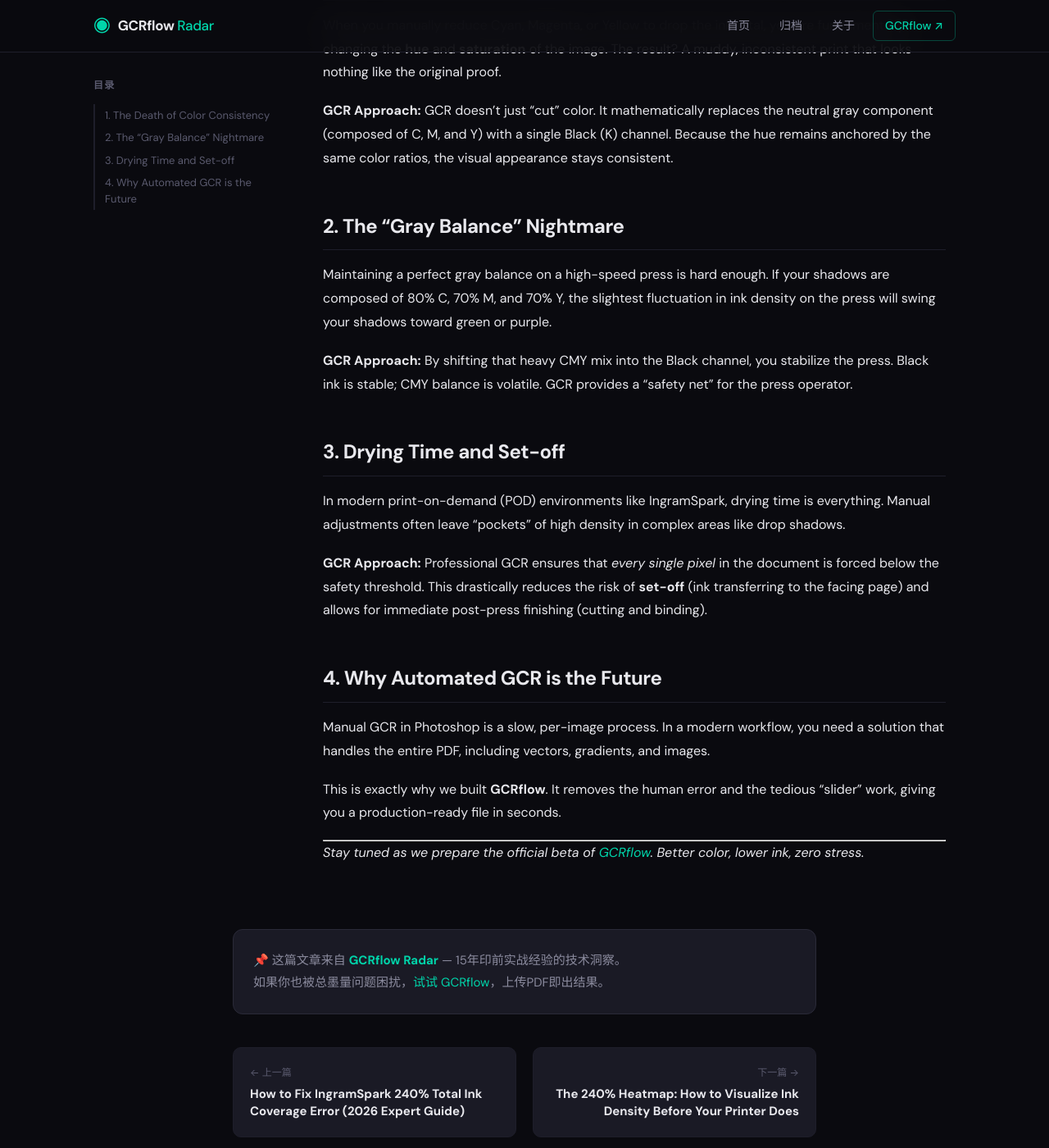
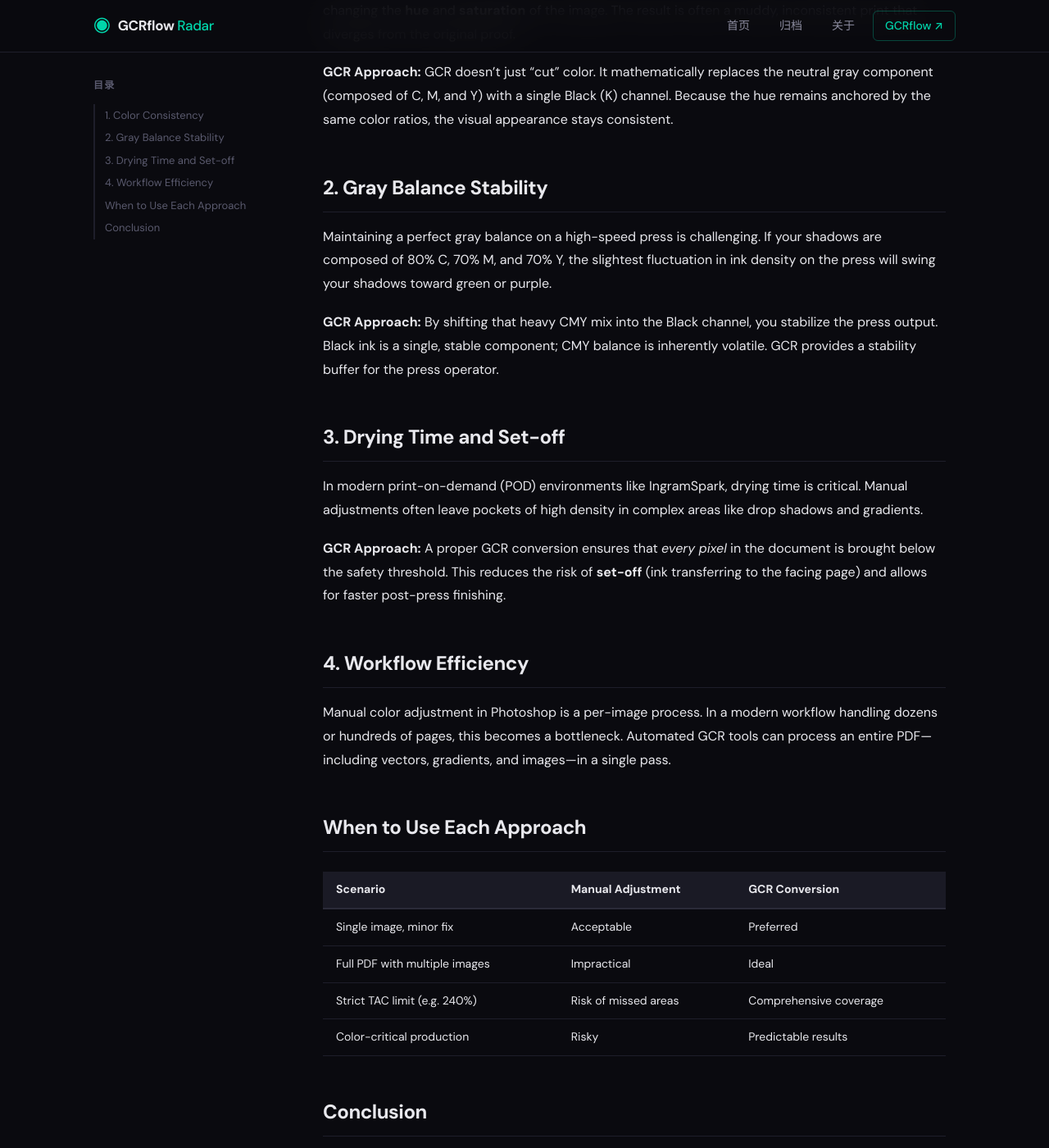
Before and after one commit to L6891244/gcrflow-radar, a Jekyll site: the page built from _posts/2026-02-23-gcr-vs-manual-adjustments.md, in a window 1280 px wide and 1400 px high, scrolled down 744 px. Shown: the whole window at 82% size. Built offline with Jekyll 4.4.1, drawn with Linux system fonts in a browser that asks for light colours; some of the changed text lies outside the part shown.

Commit message:
refine: neutral comparison title, fix date, add comparison table

```diff
--- a/_posts/2026-02-23-gcr-vs-manual-adjustments.md
+++ b/_posts/2026-02-23-gcr-vs-manual-adjustments.md
@@ -1,37 +1,45 @@
 ---
 layout: post
-title: "GCR vs. Manual Adjustments: Why Sliders Are Killing Your Print Quality"
-date: 2026-02-22 13:00:00 +0000
+title: "GCR vs. Manual CMYK Adjustments: A Practical Comparison for Prepress"
+date: 2026-02-23 12:00:00 +0000
 categories: [Color Management, GCR]
 tags: [GCR, CMYK, Ink Saving, Prepress Strategy]
-description: "Stop manually reducing CMYK sliders! Learn why Gray Component Replacement (GCR) is the superior way to manage ink density while keeping colors vivid."
+description: "Comparing GCR (Gray Component Replacement) with manual CMYK slider adjustments for managing ink density in professional prepress workflows."
 ---
 
-# GCR vs. Manual Adjustments: The Professional Choice
+# GCR vs. Manual Adjustments: A Practical Comparison
 
-One of the most common mistakes I see in prepress departments is operators trying to fix **Total Ink Coverage (TAC)** issues by manually pulling down CMYK sliders in Photoshop or InDesign.
+One of the most common approaches to fixing **Total Ink Coverage (TAC)** issues is manually pulling down CMYK sliders in Photoshop or InDesign. While it might seem like a quick fix to get under that 240% or 300% limit, there are significant trade-offs compared to using **GCR (Gray Component Replacement)**.
 
-While it might seem like a quick fix to get under that 240% or 300% limit, it’s a recipe for disaster. Here is why the "Slider Method" is failing your production and why **GCR (Gray Component Replacement)** is the architect-approved solution.
-
-## 1. The Death of Color Consistency
-When you manually reduce Cyan, Magenta, or Yellow to drop the ink total, you are fundamentally changing the **hue** and **saturation** of the image. The result? A muddy, inconsistent print that looks nothing like the original proof.
+## 1. Color Consistency
+When you manually reduce Cyan, Magenta, or Yellow to drop the ink total, you are fundamentally changing the **hue** and **saturation** of the image. The result is often a muddy, inconsistent print that diverges from the original proof.
 
 **GCR Approach:** GCR doesn't just "cut" color. It mathematically replaces the neutral gray component (composed of C, M, and Y) with a single Black (K) channel. Because the hue remains anchored by the same color ratios, the visual appearance stays consistent.
 
-## 2. The "Gray Balance" Nightmare
-Maintaining a perfect gray balance on a high-speed press is hard enough. If your shadows are composed of 80% C, 70% M, and 70% Y, the slightest fluctuation in ink density on the press will swing your shadows toward green or purple.
+## 2. Gray Balance Stability
+Maintaining a perfect gray balance on a high-speed press is challenging. If your shadows are composed of 80% C, 70% M, and 70% Y, the slightest fluctuation in ink density on the press will swing your shadows toward green or purple.
 
-**GCR Approach:** By shifting that heavy CMY mix into the Black channel, you stabilize the press. Black ink is stable; CMY balance is volatile. GCR provides a "safety net" for the press operator.
+**GCR Approach:** By shifting that heavy CMY mix into the Black channel, you stabilize the press output. Black ink is a single, stable component; CMY balance is inherently volatile. GCR provides a stability buffer for the press operator.
 
 ## 3. Drying Time and Set-off
-In modern print-on-demand (POD) environments like IngramSpark, drying time is everything. Manual adjustments often leave "pockets" of high density in complex areas like drop shadows.
+In modern print-on-demand (POD) environments like IngramSpark, drying time is critical. Manual adjustments often leave pockets of high density in complex areas like drop shadows and gradients.
 
-**GCR Approach:** Professional GCR ensures that *every single pixel* in the document is forced below the safety threshold. This drastically reduces the risk of **set-off** (ink transferring to the facing page) and allows for immediate post-press finishing (cutting and binding).
+**GCR Approach:** A proper GCR conversion ensures that *every pixel* in the document is brought below the safety threshold. This reduces the risk of **set-off** (ink transferring to the facing page) and allows for faster post-press finishing.
 
-## 4. Why Automated GCR is the Future
-Manual GCR in Photoshop is a slow, per-image process. In a modern workflow, you need a solution that handles the entire PDF, including vectors, gradients, and images.
+## 4. Workflow Efficiency
+Manual color adjustment in Photoshop is a per-image process. In a modern workflow handling dozens or hundreds of pages, this becomes a bottleneck. Automated GCR tools can process an entire PDF—including vectors, gradients, and images—in a single pass.
 
-This is exactly why we built **GCRflow**. It removes the human error and the tedious "slider" work, giving you a production-ready file in seconds.
+## When to Use Each Approach
+
+| Scenario | Manual Adjustment | GCR Conversion |
+|---|---|---|
+| Single image, minor fix | Acceptable | Preferred |
+| Full PDF with multiple images | Impractical | Ideal |
+| Strict TAC limit (e.g. 240%) | Risk of missed areas | Comprehensive coverage |
+| Color-critical production | Risky | Predictable results |
+
+## Conclusion
+Both approaches have their place, but for consistent, production-quality results—especially when working with strict TAC limits—GCR conversion offers a more reliable and efficient workflow than manual slider adjustments.
 
 ---
-*Stay tuned as we prepare the official beta of [GCRflow](https://stg.gcrflow.com). Better color, lower ink, zero stress.*
+*Want to see the difference for yourself? [GCRflow](https://stg.gcrflow.com) lets you compare GCR results with 3 free downloads.*
```
